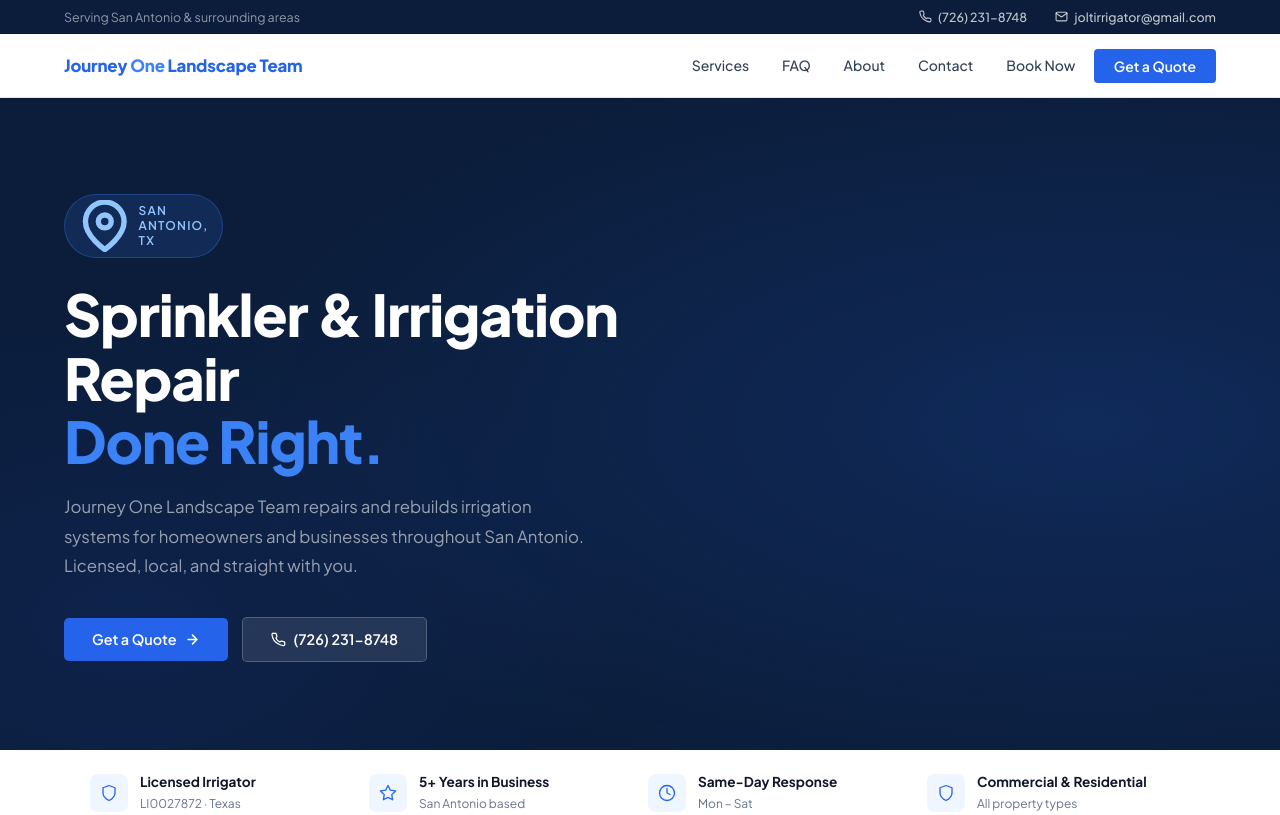
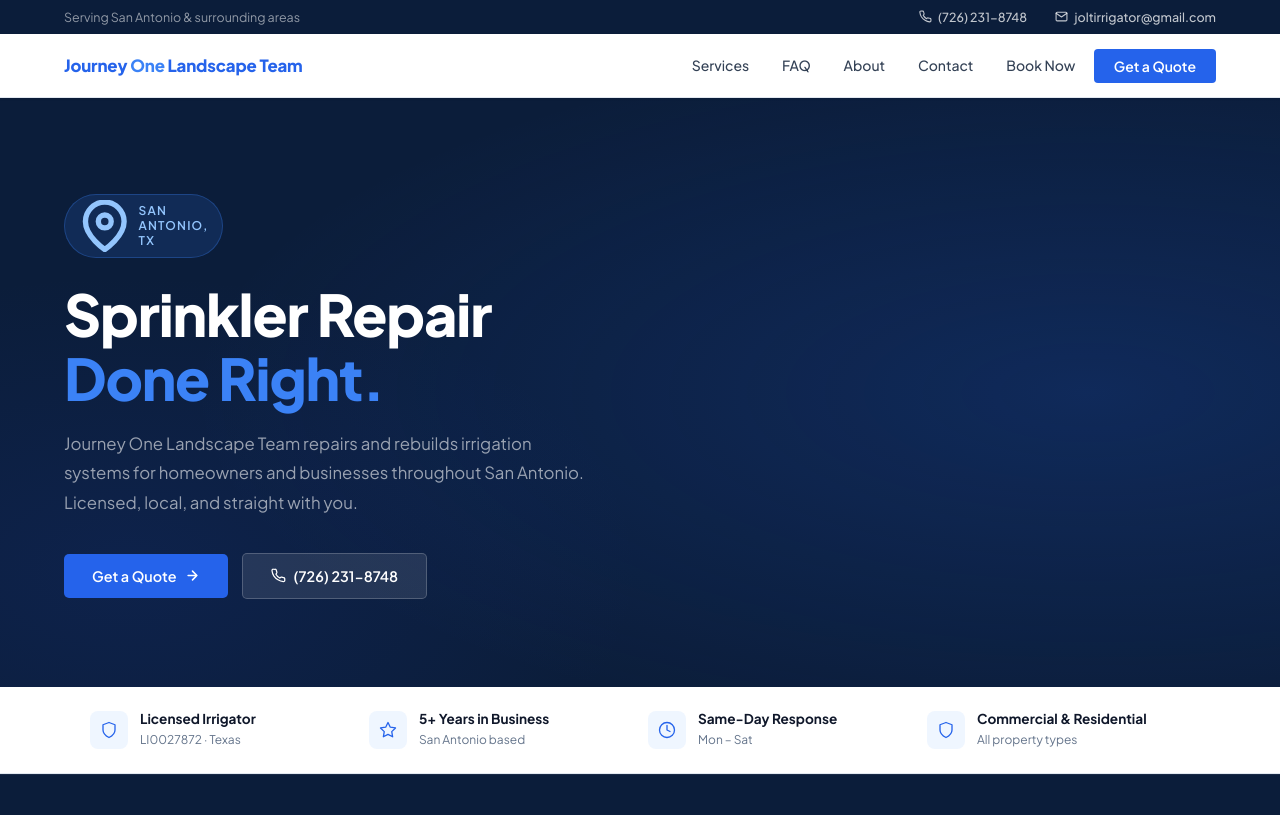
Before and after one commit to Ediazpy/journey-one-landscape, a plain HTML site: page index.html in a window 1280 px wide. Shown: the top 815 px of the page. Drawn offline with Linux system fonts and the light colour scheme.

Commit message:
Simplify homepage H1 to "Sprinkler Repair"
"Sprinkler & Irrigation Repair" was redundant since sprinkler repair
is irrigation repair. Meta title/description/keywords left as-is
since those still target both search terms.

Co-Authored-By: Claude Sonnet 5 <noreply@anthropic.com>
Claude-Session: https://claude.ai/code/session_01LHvaeFjYrC1orzZfYAQWSc

```diff
--- a/index.html
+++ b/index.html
@@ -446,7 +446,7 @@
         <svg viewBox="0 0 24 24" fill="none" stroke="currentColor" stroke-width="2.5" stroke-linecap="round" stroke-linejoin="round"><path d="M21 10c0 7-9 13-9 13S3 17 3 10a9 9 0 0 1 18 0z"/><circle cx="12" cy="10" r="3"/></svg>
         San Antonio, TX
       </div>
-      <h1>Sprinkler &amp; Irrigation Repair<br><span class="highlight">Done Right.</span></h1>
+      <h1>Sprinkler Repair<br><span class="highlight">Done Right.</span></h1>
       <p>Journey One Landscape Team repairs and rebuilds irrigation systems for homeowners and businesses throughout San Antonio. Licensed, local, and straight with you.</p>
       <div class="hero-cta">
         <a href="#contact" class="btn btn-blue">
```
